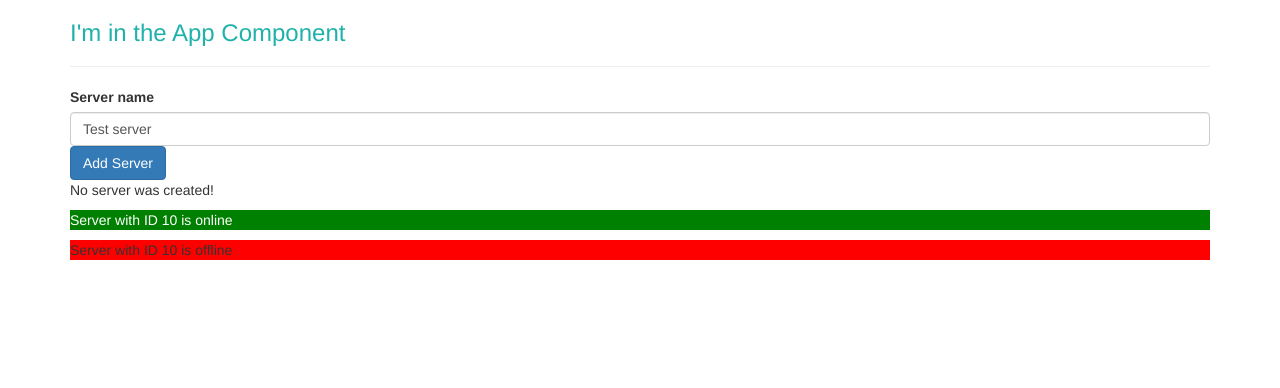
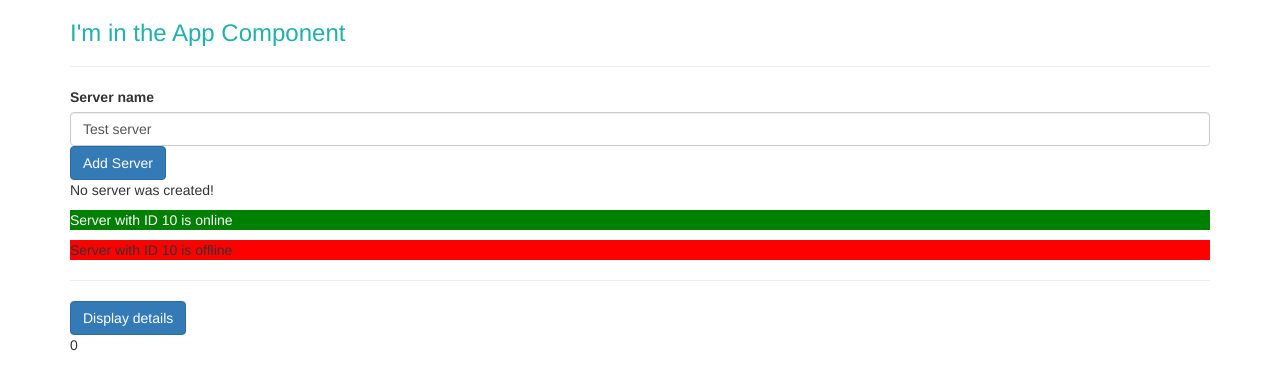
Before and after one commit to Aszmel/Angular, an Angular app: page / in a window 1280 px wide. Shown: the top 388 px of the page. Built offline with nearby package versions, Linux system fonts and the light colour scheme.

Commit message:
added my practice

```diff
--- a/src/app/server/server.component.ts
+++ b/src/app/server/server.component.ts
@@ -6,6 +6,10 @@ import { Component } from "@angular/core";
   styles: [
     `
       .online {
+        color: white;
+      }
+      .over5 {
+        background-color: blue;
         color: white;
       }
     `
--- a/src/app/servers/servers.component.html
+++ b/src/app/servers/servers.component.html
@@ -22,6 +22,18 @@
   </p>
 </ng-template>
 <app-server *ngFor="let server of servers"></app-server>
+<hr />
+<button class="btn btn-primary" (click)="displayHiddenParagraph()">
+  Display details
+</button>
+<p>{{ counter() }}</p>
+<p
+  *ngFor="let text of arrayText; let i = index"
+  [ngStyle]="{ backgroundColor: getColor() }"
+  [ngClass]="{ over5: i >= 4 }"
+>
+  {{ hiddenText }}
+</p>
 
 <!-- <hr />
 <label>Username</label>
--- a/src/app/servers/servers.component.ts
+++ b/src/app/servers/servers.component.ts
@@ -13,6 +13,8 @@ export class ServersComponent implements OnInit {
   username = "";
   serverCreated = false;
   servers = ["TestServer", "TestServer 2"];
+  hiddenText = "";
+  arrayText = [];
 
   constructor() {
     setTimeout(() => {
@@ -36,4 +38,14 @@ export class ServersComponent implements OnInit {
   ResetUser() {
     this.username = "";
   }
+  displayHiddenParagraph() {
+    this.hiddenText = "Hidden text";
+    this.arrayText.push(this.hiddenText);
+  }
+  counter() {
+    return this.arrayText.length;
+  }
+  getColor() {
+    return this.arrayText.length >= 5 ? "blue" : "";
+  }
 }
```
